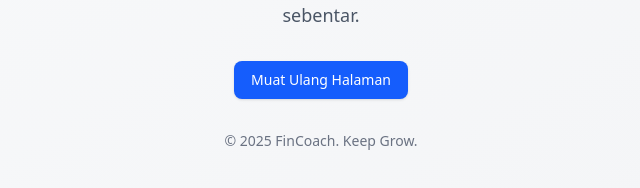
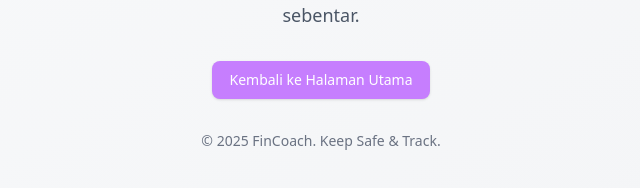
Before and after one commit to Fardan-Nurhidayat/fincoach, a React (Vite) app: page /maintenance in a window 1280 px wide. Shown: the part 466-654 px from the top of the page, without its empty margins (319-959 px from the left). Built offline with nearby package versions, Linux system fonts and the light colour scheme; no server answers.

Commit message:
refactor : page maintenance

```diff
--- a/src/view/pages/Maintenance.jsx
+++ b/src/view/pages/Maintenance.jsx
@@ -1,3 +1,4 @@
+import { Link } from "react-router";
 export default function MaintenancePage() {
   return (
     <div className='min-h-screen bg-gradient-to-br from-gray-50 to-gray-100 flex items-center justify-center px-4 sm:px-6 lg:px-8 dark:from-gray-900 dark:to-gray-800'>
@@ -30,18 +31,18 @@ export default function MaintenancePage() {
           Situs sedang dalam perawatan berkala. Mohon tunggu sebentar.
         </p>
 
-        {/* Button */}
+        {/* Link */}
         <div className='mt-6'>
-          <button
-            onClick={() => window.location.reload()}
-            className='inline-flex items-center px-4 py-2 cursor-pointer border border-transparent text-sm font-medium rounded-md shadow-sm text-white bg-blue-600 hover:bg-blue-700 focus:outline-none focus:ring-2 focus:ring-offset-2 focus:ring-blue-500 transition duration-150'>
-            Muat Ulang Halaman
-          </button>
+          <Link
+            to='/'
+            className='inline-flex items-center px-4 py-2 cursor-pointer border border-transparent text-sm font-medium rounded-md shadow-sm text-white bg-purple-400 hover:bg-purple-500 focus:outline-none focus:ring-2 focus:ring-offset-2 focus:ring-blue-500 transition duration-150'>
+            Kembali ke Halaman Utama
+          </Link>
         </div>
 
         {/* Footer */}
         <footer className='text-sm text-gray-500 dark:text-gray-400'>
-          © {new Date().getFullYear()} FinCoach. Keep Grow.
+          © {new Date().getFullYear()} FinCoach. Keep Safe & Track.
         </footer>
       </div>
     </div>
```
